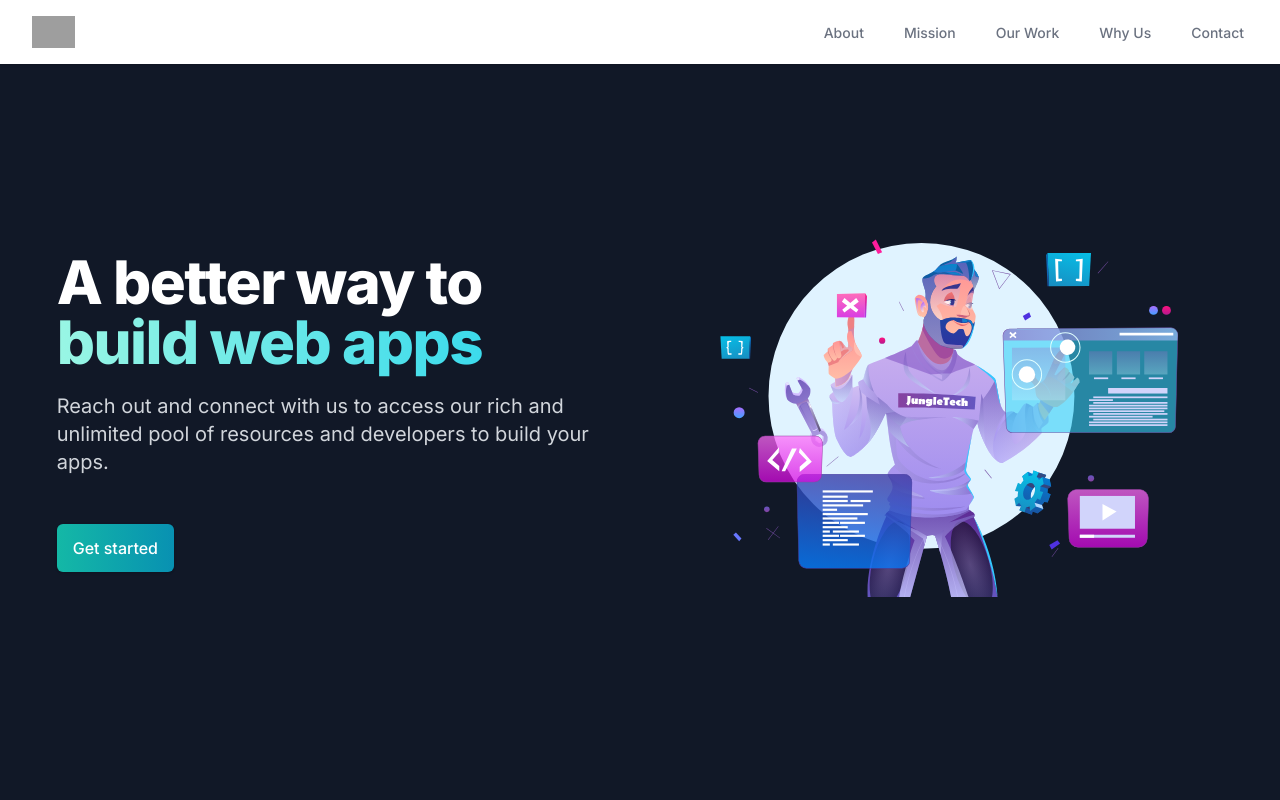
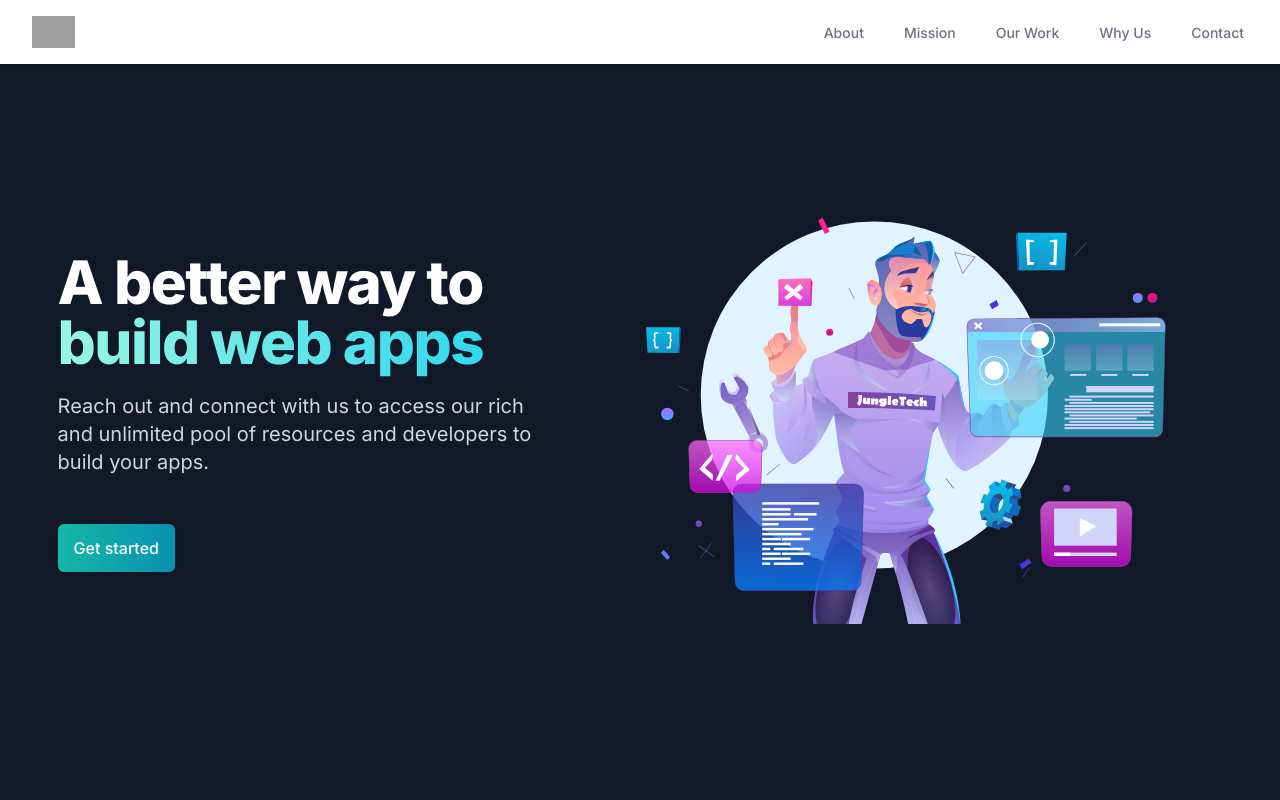
Before and after one commit to alfredasare/jungletech, a Next.js app: page / in a window 1280 px wide. Shown: the top 800 px of the page. Built offline with nearby package versions, Linux system fonts and the light colour scheme; grey boxes are pictures that could not be loaded.

Commit message:
Change landing grid template column

```diff
--- a/components/landing/landing.tsx
+++ b/components/landing/landing.tsx
@@ -16,7 +16,7 @@ const Landing = () => {
 			className='flex justify-center items-center bg-gray-900 h-screen-plus sm:h-screen lg:overflow-hidden'
 		>
 			<div className='mx-auto max-w-7xl lg:px-8'>
-				<div className='md:flex md:flex-col md:items-center lg:grid lg:grid-cols-2 lg:gap-8'>
+				<div className='md:flex md:flex-col md:items-center lg:grid lg:grid-cols-custom lg:gap-0'>
 					<LandingContent />
 					<LandingSvg />
 				</div>
--- a/components/svg/landing/developer.tsx
+++ b/components/svg/landing/developer.tsx
@@ -1,3 +1,5 @@
+import { motion } from 'framer-motion';
+
 const Developer = () => {
 	return (
 		<svg
@@ -1539,8 +1541,15 @@ const Developer = () => {
 							height='1.74'
 						/>
 						<g className='cls-101'>
-							<path
+							<motion.path
 								className='cls-102'
+								animate={{
+									scale: [1.0, 0.8, 1.0],
+									transition: {
+										duration: 1,
+										repeat: Infinity,
+									},
+								}}
 								d='M375.93,189.17a15.39,15.39,0,1,1,15.38-15.39A15.4,15.4,0,0,1,375.93,189.17Zm0-29.77a14.39,14.39,0,1,0,14.38,14.38A14.4,14.4,0,0,0,375.93,159.4Z'
 							/>
 						</g>
--- a/tailwind.config.js
+++ b/tailwind.config.js
@@ -19,6 +19,9 @@ module.exports = {
 			spacing: {
 				'screen-plus': '105vh',
 			},
+			gridTemplateColumns: {
+				custom: '0.8fr 1fr',
+			},
 		},
 	},
 	variants: {
```
